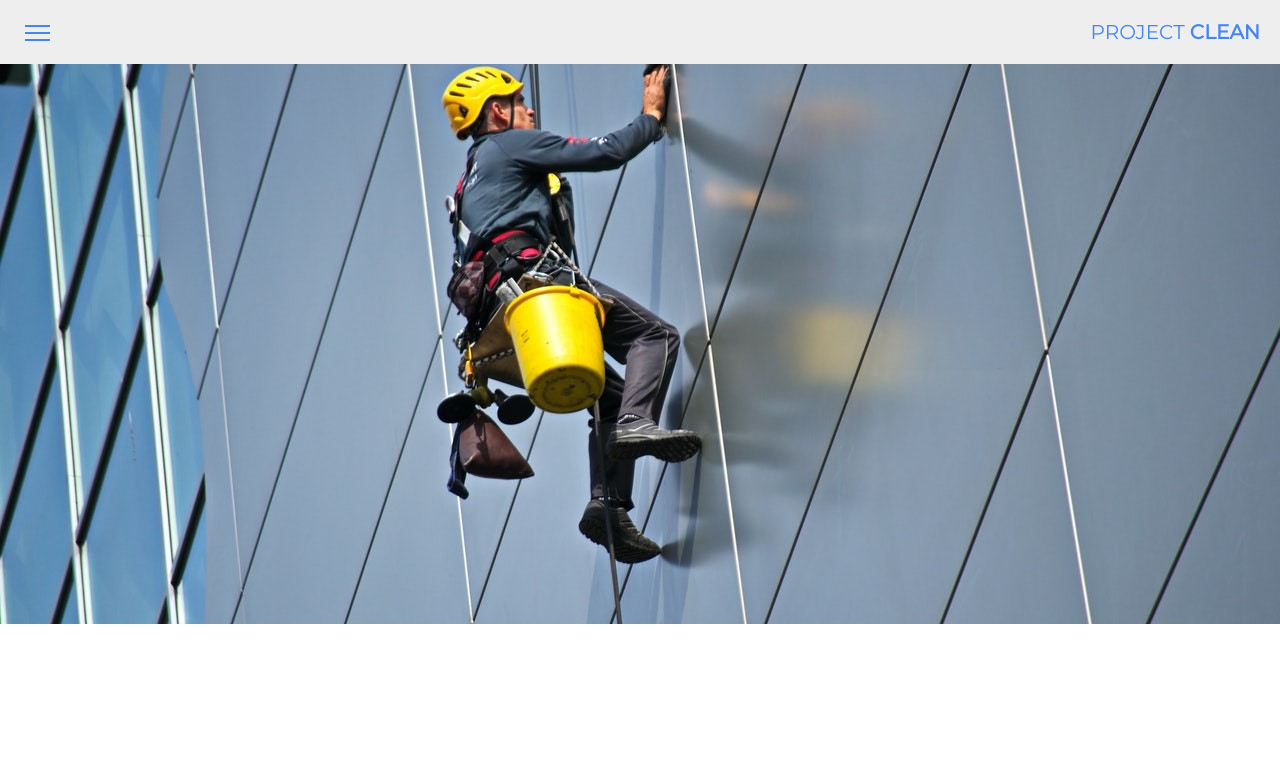
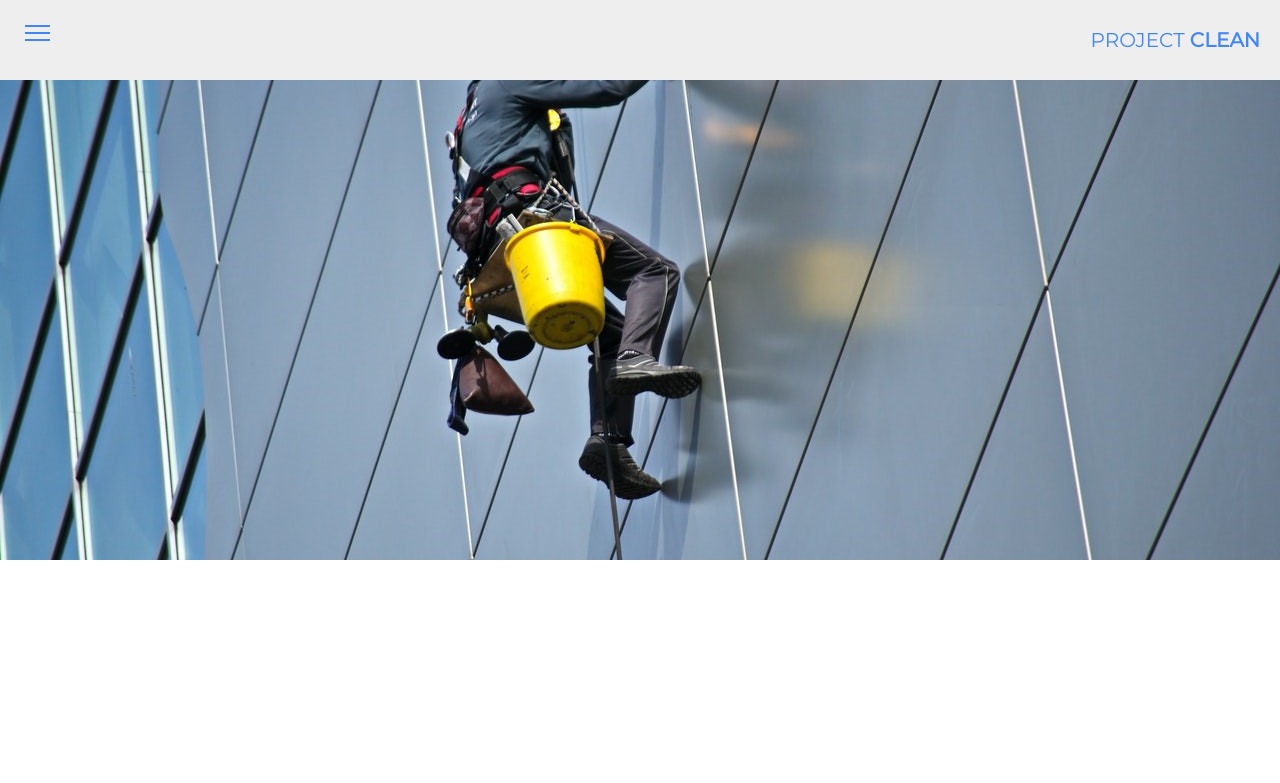
Before and after one commit to maarcospaaulo/project-clean, a PHP site: page / in a window 1280 px wide. Shown: the top 783 px of the page. Run offline with PHP 8.4, Linux system fonts and the light colour scheme; some libraries are stand-ins or nearby versions.

Commit message:
fix new header

```diff
--- a/css-dev/style.css
+++ b/css-dev/style.css
@@ -19,8 +19,9 @@
 header {
   background-color: #eeeeee;
   width: 100%;
-  height: 8vh;
-  position: relative;
+  height: 10vh;
+  position: fixed;
+  z-index: 1;
 }
 
 header .logo {
@@ -33,7 +34,7 @@ header .logo h1 {
   letter-spacing: 0px;
   font-size: 20px;
   text-transform: uppercase;
-  line-height: 8vh;
+  line-height: 10vh;
   float: right;
   padding-right: 20px;
   color: #4285f4;
@@ -132,7 +133,7 @@ header .menu .navbar ul li:hover ul {
 }
 
 main .section-hero {
-  height: 90vh;
+  height: 70vh;
 }
 
 main .section-hero .section-hero__img img {
```
